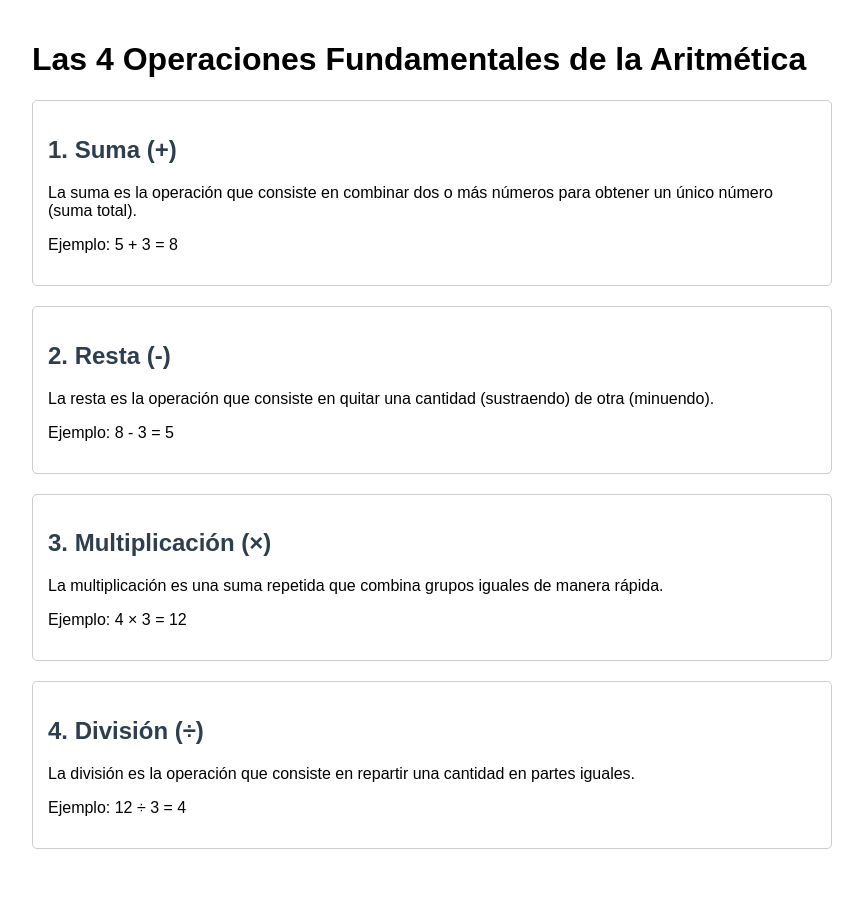
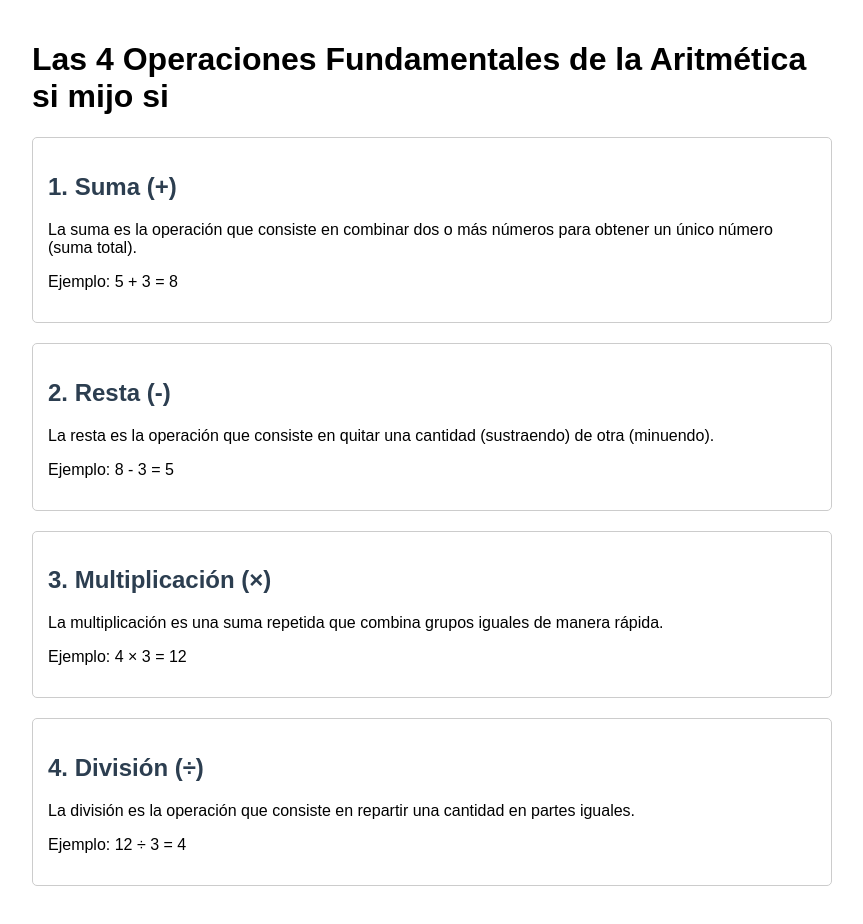
Before and after one commit to cesar1217/aritmetica, a plain HTML site: page index.html in a window 1280 px wide. Shown: the whole page, without its empty margins (208-1071 px from the left). Before the commit the page ends 889 px from the top, so only its background shows below. Drawn offline with Linux system fonts and the light colour scheme.

Commit message:
el cambio

```diff
--- a/index.html
+++ b/index.html
@@ -23,7 +23,7 @@
     </style>
 </head>
 <body>
-    <h1>Las 4 Operaciones Fundamentales de la Aritmética</h1>
+    <h1>Las 4 Operaciones Fundamentales de la Aritmética si mijo si</h1>
 
     <div class="operation">
         <h2>1. Suma (+)</h2>
```
